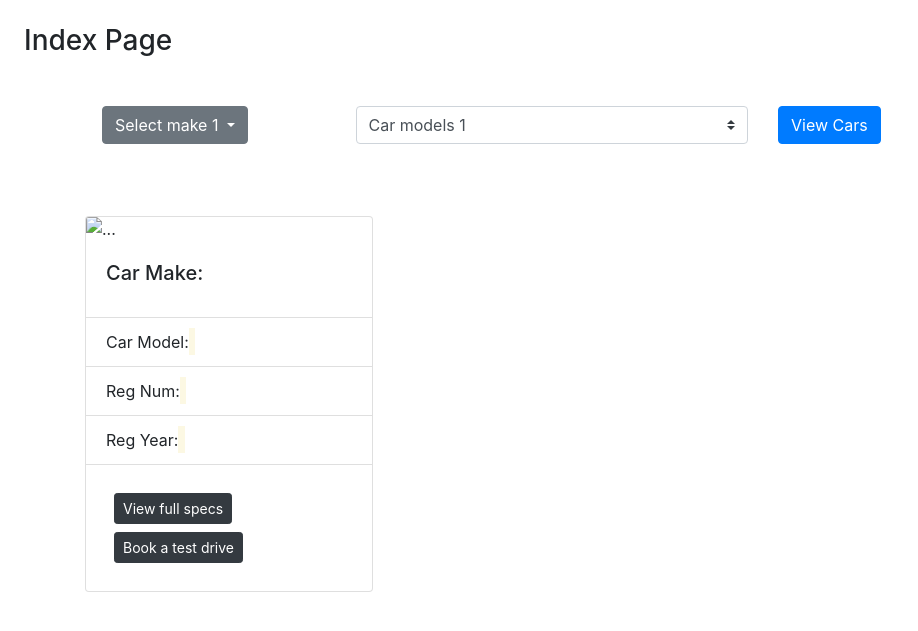
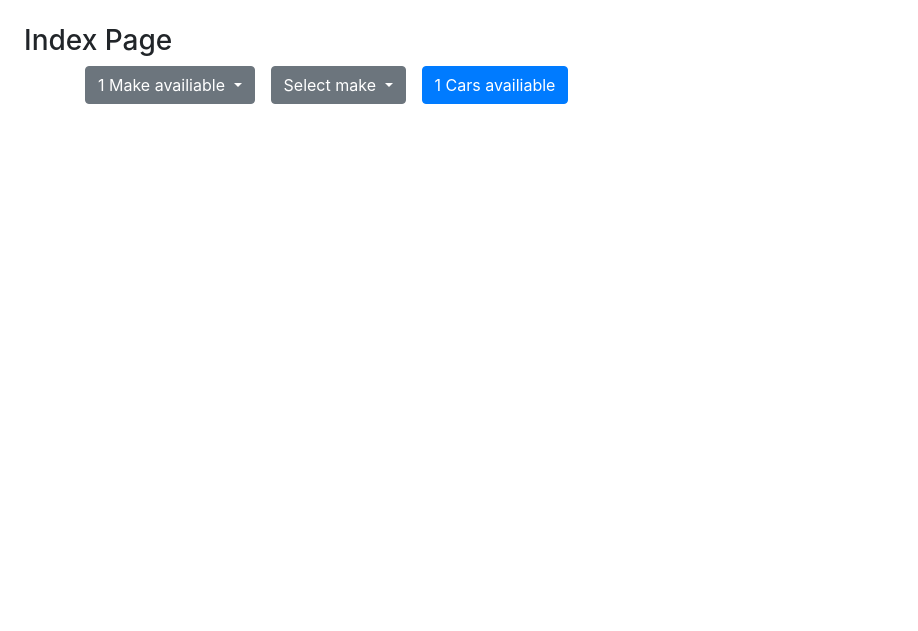
Before and after one commit to ashur-k/CI-MS3-Car-Showroom, a Flask app: page /index in a window 1280 px wide. Shown: the part 56-687 px from the top of the page, without its empty margins (0-918 px from the left). Run offline with Flask 2, Linux system fonts and the light colour scheme; a database or web service that is not in the repository returns one stand-in record (values such as "Sample title"); some libraries are stand-ins or nearby versions.

Commit message:
testing and error handeling admin site and user index and car view logic designed

```diff
--- a/admin/templates/add_car.html
+++ b/admin/templates/add_car.html
@@ -24,7 +24,7 @@
         <a class="nav-link dropdown-toggle" href="#" id="admin_logged_in" role="button" data-toggle="dropdown" aria-haspopup="true" aria-expanded="false">Admin Logged-In
         </a>
         <div class="dropdown-menu" aria-labelledby="navbarDropdown">
-          <a class="dropdown-item" href="">Admin Home Page</a>
+          <a class="dropdown-item" href="{{url_for('admin.admin_homepage')}}">Admin Home Page</a>
           <div class="dropdown-divider"></div>
         <a class="dropdown-item" href="{{url_for('login.signout')}}">Signout</a>
         <div class="dropdown-divider"></div>
--- a/admin/templates/add_new_car.html
+++ b/admin/templates/add_new_car.html
@@ -24,7 +24,7 @@
         <a class="nav-link dropdown-toggle" href="#" id="admin_logged_in" role="button" data-toggle="dropdown" aria-haspopup="true" aria-expanded="false">Admin Logged-In
         </a>
         <div class="dropdown-menu" aria-labelledby="navbarDropdown">
-          <a class="dropdown-item" href="">Admin Home Page</a>
+          <a class="dropdown-item" href="{{url_for('admin.admin_homepage')}}">Admin Home Page</a>
           <div class="dropdown-divider"></div>
         <a class="dropdown-item" href="{{url_for('login.signout')}}">Signout</a>
         <div class="dropdown-divider"></div>
--- a/admin/templates/add_new_car_company.html
+++ b/admin/templates/add_new_car_company.html
@@ -24,7 +24,7 @@
         <a class="nav-link dropdown-toggle" href="#" id="admin_logged_in" role="button" data-toggle="dropdown" aria-haspopup="true" aria-expanded="false">Admin Logged-In
         </a>
         <div class="dropdown-menu" aria-labelledby="navbarDropdown">
-          <a class="dropdown-item" href="">Admin Home Page</a>
+          <a class="dropdown-item" href="{{url_for('admin.admin_homepage')}}">Admin Home Page</a>
           <div class="dropdown-divider"></div>
         <a class="dropdown-item" href="{{url_for('login.signout')}}">Signout</a>
         <div class="dropdown-divider"></div>
--- a/admin/templates/edit_car_make_model.html
+++ b/admin/templates/edit_car_make_model.html
@@ -24,7 +24,7 @@
         <a class="nav-link dropdown-toggle" href="#" id="admin_logged_in" role="button" data-toggle="dropdown" aria-haspopup="true" aria-expanded="false">Admin Logged-In
         </a>
         <div class="dropdown-menu" aria-labelledby="navbarDropdown">
-          <a class="dropdown-item" href="">Admin Home Page</a>
+          <a class="dropdown-item" href="{{url_for('admin.admin_homepage')}}">Admin Home Page</a>
           <div class="dropdown-divider"></div>
         <a class="dropdown-item" href="{{url_for('login.signout')}}">Signout</a>
         <div class="dropdown-divider"></div>
--- a/admin/templates/starter_car_edit.html
+++ b/admin/templates/starter_car_edit.html
@@ -24,7 +24,7 @@
         <a class="nav-link dropdown-toggle" href="#" id="admin_logged_in" role="button" data-toggle="dropdown" aria-haspopup="true" aria-expanded="false">Admin Logged-In
         </a>
         <div class="dropdown-menu" aria-labelledby="navbarDropdown">
-          <a class="dropdown-item" href="">Admin Home Page</a>
+          <a class="dropdown-item" href="{{url_for('admin.admin_homepage')}}">Admin Home Page</a>
           <div class="dropdown-divider"></div>
         <a class="dropdown-item" href="{{url_for('login.signout')}}">Signout</a>
         <div class="dropdown-divider"></div>
--- a/admin/templates/update_car.html
+++ b/admin/templates/update_car.html
@@ -25,7 +25,7 @@
         <a class="nav-link dropdown-toggle" href="#" id="admin_logged_in" role="button" data-toggle="dropdown" aria-haspopup="true" aria-expanded="false">Admin Logged-In
         </a>
         <div class="dropdown-menu" aria-labelledby="navbarDropdown">
-          <a class="dropdown-item" href="">Admin Home Page</a>
+          <a class="dropdown-item" href="{{url_for('admin.admin_homepage')}}">Admin Home Page</a>
           <div class="dropdown-divider"></div>
         <a class="dropdown-item" href="{{url_for('login.signout')}}">Signout</a>
         <div class="dropdown-divider"></div>
--- a/admin/templates/update_car_info.html
+++ b/admin/templates/update_car_info.html
@@ -24,7 +24,7 @@
         <a class="nav-link dropdown-toggle" href="#" id="admin_logged_in" role="button" data-toggle="dropdown" aria-haspopup="true" aria-expanded="false">Admin Logged-In
         </a>
         <div class="dropdown-menu" aria-labelledby="navbarDropdown">
-          <a class="dropdown-item" href="">Admin Home Page</a>
+          <a class="dropdown-item" href="{{url_for('admin.admin_homepage')}}">Admin Home Page</a>
           <div class="dropdown-divider"></div>
         <a class="dropdown-item" href="{{url_for('login.signout')}}">Signout</a>
         <div class="dropdown-divider"></div>
--- a/app.py
+++ b/app.py
@@ -22,270 +22,41 @@ mongo.init_app(app)
 
 # Setting up variables for database collections
 
-cars_make = mongo.db.car_make
+
 cars_model = mongo.db.car_model
 basic_car_info = mongo.db.basic_car_information
 client_info = mongo.db.client_info
 
 
-@app.route('/', defaults={'car_make': None})
-@app.route('//<car_make>', methods=['GET', 'POST'])
-def index(car_make):
-    cars = cars_make.find()
-    #nos_of_cars = cars.count()
-    #print(nos_of_cars)
+@app.route('/index', defaults={'car_make': None, 'car_model': None})
+@app.route('/index/<car_make>/<car_model>', methods=['GET', 'POST'])
+@app.route('/index/<car_make>/', defaults={'car_model': None}, methods=['GET', 'POST'])
+def index(car_make, car_model):
     if car_make:
+        if car_model:
+            total_car_in_models = mongo.db.basic_car_information.find({'car_model': car_model})
+            car_models = cars_model.find({'car_make': car_make})
+            return render_template('index.html', cars=mongo.db.car_make.find(), car_models=cars_model.find({'car_make': car_make}), total_car_in_models=total_car_in_models, car_model=car_model)
+
+        total_car_in_make = mongo.db.basic_car_information.find({'car_make': car_make})
         car_models = cars_model.find({'car_make': car_make})
-        return render_template('index.html', cars=cars, car_models=car_models)
-    return render_template('index.html', cars=cars)
+        return render_template('index.html', cars=mongo.db.car_make.find(), car_models=car_models, total_car_in_make=total_car_in_make, car_make=car_make)
+
+    all_cars = mongo.db.basic_car_information.find()
+    return render_template('index.html', cars=mongo.db.car_make.find(), all_cars=all_cars)
 
 
-@app.route('/user_Car_view')
+@app.route('/user_car_view', methods=['POST', 'GET'])
 def user_car_view():
-    car_models = basic_car_info.find({'car_model': request.form['car_model']})
-    #for car in car_models:
-       # print(car)
-    return 'tehere are cars'
-
-
-# @app.route('/admin/')
-# def admin():
-    # if 'username' not in session:
-        # return redirect(url_for('admin_login'))
-
-    # if 'car_make' in session:
-        # flash('Registration number {} still neede updating'.format(session['reg_num']), 'reg_num')
-        # return render_template('admin.html',
-                               # admin_cars_make=cars_make.find(),
-                               # car_make=session['car_make'],
-                               # car_model=session['car_model'],
-                               # reg_num=session['reg_num'])
-
-    # clients_info = client_info.find()
-    # return render_template('admin.html', admin_cars_make=cars_make.find(), clients_info=clients_info)
-
-
-#@app.route('/add_new_car/<car_make>', methods=['Get', 'POST'])
-#def add_new_car(car_make):
-    #if 'car_make' in session:
-        #flash('Registration number {} still neede updating'.format(session['reg_num']), 'reg_num')
-        #return render_template('admin.html',
-                               #admin_cars_make=cars_make.find(),
-                               #car_make=session['car_make'],
-                               #car_model=session['car_model'],
-                               #reg_num=session['reg_num'])
-
-    #car_models = cars_model.find({'car_make': car_make})
-    #if car_models.count() < 1:
-        #flash(u'Please add models', 'no_model_error')
-        #return redirect(url_for('add_car_company'))
-    #return render_template('add_car.html', car_make=car_make, admin_cars_make=cars_make.find(),
-                           #car_models=car_models)
-
-
-#@app.route('/reg_verification/<car_make>', methods=['POST', 'GET'])
-#def reg_verification(car_make):
-    #existing_registration = \
-        #basic_car_info.find_one({'reg_num': request.form['reg_num']})
-    #if existing_registration:
-        #flash(u'Registration number already exist', 'error')
-        #return redirect(url_for('add_new_car',
-                        #car_make=car_make))
-    #else:
-        #session['car_make'] = car_make
-        #session['car_model'] = request.form['car_model']
-        #session['reg_num'] = request.form['reg_num']
-        #return redirect(url_for('add_car_details',
-                        #car_make=session['car_make'],
-                        #car_model=session['car_model'],
-                        #reg_num=session['reg_num']))
-
-
-#@app.route('/add_car_details/<car_make>/<car_model>/<reg_num>',
-           #methods=['Get', 'POST'])
-#def add_car_details(car_make, car_model, reg_num):
-    #car_makers = cars_make.find_one({'car_make': session['car_make']})
-    #return render_template('add_new_car.html', car_makers=car_makers,
-                           #car_model=car_model, reg_num=reg_num,
-                           #admin_cars_make=cars_make.find())
-
-
-#@app.route('/add_car', methods=['POST', 'GET'])
-#def add_car():
-    #existing_registration = \
-        #basic_car_info.find_one({'reg_num': request.form['reg_num']})
-    #if existing_registration:
-        #flash('Car already updated to registration number. {}.'.format(
-            #request.form['reg_num']))
-        #return redirect(url_for('add_car_details',
-                        #car_make=session['car_make'],
-                        #car_model=session['car_model'],
-                        #reg_num=session['reg_num']))
-
-    #if existing_registration is None:
-        #add_car = mongo.db.basic_car_information
-        #add_car.insert_one(request.form.to_dict())
-        #session.clear()
-        #flash('Thanks, car added to registration number {}.'.format(
-            #request.form['reg_num']))
-        #return redirect(url_for('admin'))
-
-
-#@app.route('/add_car_company')
-#def add_car_company():
-    #car_makers = cars_make.find()
-    #car_make = cars_make.find()
-    #return render_template('add_new_car_company.html', admin_cars_make=cars_make.find(),
-                           #car_makers=car_makers, car_make=car_make)
-
-
-#@app.route('/add_company', methods=['POST', 'GET'])
-#def add_company():
-    #if request.method == 'POST':
-        #existing_company = \
-           #cars_make.find_one({'car_make': request.form['car_make']})
-
-        #if existing_company is None:
-            #cars_make.insert_one(request.form.to_dict())
-            #flash(u'Thanks, {} car make is successfully added.'.format(
-                #request.form['car_make']), 'make_error')
-            #return redirect(url_for('add_car_company'))
-        #flash(u'We already have dealership in database', 'make_error')
-    #return redirect(url_for('add_car_company'))
-
-
-#@app.route('/add_model', methods=['POST', 'GET'])
-#def add_model():
-    #if request.method == 'POST':
-        #existing_model = \
-            #cars_model.find_one({'car_model': request.form['car_model']})
-
-        #if existing_model is None:
-            #cars_model.insert_one(request.form.to_dict())
-            #flash(u'Thanks, {} car model is successfully added.'.format(
-                #request.form['car_model']), 'model_error')
-            #return redirect(url_for('add_new_car', car_make=request.form['car_make']))
-        #flash(u'We already have model in database', 'model_error')
-    #return redirect(url_for('add_new_car'))
-
-
-#@app.route('/search', methods=['POST', 'GET'])
-#def search():
-    #registration_num_search = \
-        #basic_car_info.find_one({'reg_num': request.form['search']})
-    #car_make_search = \
-        #cars_make.find_one({'car_make': request.form['search']})
-    #car_model_search = \
-        #cars_model.find_one({'car_model': request.form['search']})
-
-    #if registration_num_search:
-       #return render_template('make_search.html',
-                              # reg_results=registration_num_search)
-    #elif car_make_search:
-        #available_car_makes = \
-            #basic_car_info.find({'car_make': request.form['search']})
-        #if available_car_makes.count() > 0:
-            #return render_template('make_search.html',
-                                   # admin_cars_make=cars_make.find(),
-                                   #car_make_search=car_make_search,
-                                   #car_make_results=available_car_makes)
-       # else:
-            #flash('No results found in car make')
-            #return render_template('make_search.html',
-                                #admin_cars_make=cars_make.find(),
-                                   #car_make_search=car_make_search)
-    #elif car_model_search:
-       # available_car_models = \
-           # basic_car_info.find({'car_model': request.form['search']})
-
-       # if available_car_models.count() > 0:
-            #flash('{} Results found in {}.'.format(
-              #  available_car_models.count(),
-                #  request.form['search']))
-            #return render_template('make_search.html', admin_cars_make=cars_make.find(),
-                                   # car_model_search=car_model_search,
-                                  # model_results=available_car_models)
-       # else:
-          #  flash('{} Results found in {}.'.format(
-              #  available_car_models.count(),
-              #    request.form['search']))
-           # return render_template('make_search.html', admin_cars_make=cars_make.find(),
-                               #    car_model_search=car_model_search)
-
-   # return render_template('make_search.html', admin_cars_make=cars_make.find())
-
-
-#@app.route('/update_car_info', methods=['POST', 'GET'])
-#def update_car_info():
-    #return render_template('update_car_info.html', admin_cars_make=cars_make.find())
-
-
-#@app.route('/update_options', methods=['POST', 'GET'])
-#def update_options():
-    #if 'reg_num' in session:
-        #new_reg_num = session['new_reg_num']
-        #car_make_results = cars_make.find()
-        #car_coll = basic_car_info.find_one({'reg_num': session['reg_num']})
-        #return render_template('starter_car_edit.html', car_coll=car_coll, car_make_results=car_make_results, new_reg_num=new_reg_num, admin_cars_make=cars_make.find())
-
-    #reg_num = request.form['reg_num']
-
-    #car_coll = basic_car_info.find_one({'reg_num': reg_num})
-    #if car_coll:
-        #car_make_results = cars_make.find()
-        #return render_template('starter_car_edit.html', car_coll=car_coll, car_make_results=car_make_results, admin_cars_make=cars_make.find())
-    #else:
-        #flash('Sorry, There is no car in database with this registration number {}.'.format(reg_num))
-        #return redirect(url_for('update_car_info'))
-
-
-#@app.route('/car_update_page', methods=['GET', 'POST'])
-#def car_update_page():
-    #old_reg_num = request.form['old_reg_num']
-    #new_reg_num = request.form['reg_num']
-    #car_make = request.form['car_make']
-    #session['reg_num'] = old_reg_num
-    #session['new_reg_num'] = new_reg_num
-
-    #if new_reg_num != old_reg_num:
-        #existing_registration = \
-        #basic_car_info.find_one({'reg_num': new_reg_num})
-        #if existing_registration:
-            #flash('{} registraion number is already in database.'.format(new_reg_num))
-            #return redirect(url_for('update_options'))
-
-    #car_make = request.form['car_make']
-    #coll_Id = request.form['hiddenCarId']
-    #car_make_results = cars_make.find_one({'car_make': car_make})
-    #car_model_results = cars_model.find({'car_make': car_make})
-    #car_coll = basic_car_info.find_one({'_id': ObjectId(coll_Id)})
-    #session.pop('reg_num', None)
-    #session.pop('new_reg_num', None)
-    #return render_template('update_car.html', car_make =car_make_results ,car_model_results=car_model_results, car_coll=car_coll, new_reg_num=new_reg_num)
-
-
-#@app.route('/update_info_db/<car_id>', methods=['POST', 'GET'])
-#def update_info_db(car_id):
-    ##session.clear()
-
-    #basic_car_info.update({'_id': ObjectId(car_id)},
-                          #request.form.to_dict())
-    #flash('Car details are successfully updated to registration number {}.'.format(request.form['reg_num']))
-    #return redirect(url_for('admin.update_car_info'))
-
-
-#@app.route('/delete_car/<car_id>/<reg_num>', methods=['POST', 'GET'])
-#def delete_car(car_id, reg_num):
-    #basic_car_info.remove({'_id': ObjectId(car_id)})
-    #session.clear()
-    #flash('{} Registraion number is deleted succesfully'.format(reg_num))
-    #return redirect(url_for('update_car_info'))
-
-
-#@app.route('/view/<car_id>/')
-#def view(car_id):
-    #car_info = basic_car_info.find_one({'_id': ObjectId(car_id)})
-    #return render_template('view_car.html', admin_cars_make=cars_make.find(), car_info=car_info)
+    if request.form['car_model']:
+        print(request.form['car_model'])
+        availiable_cars_in_model = mongo.db.basic_car_information.find({'car_model': request.form['car_model']})
+        return render_template('user_car_view.html', availiable_cars_in_model=availiable_cars_in_model)
+    if request.form['car_make']:
+        print(request.form['car_make'])
+        availiable_cars_in_make = mongo.db.basic_car_information.find({'car_make': request.form['car_make']})
+        return render_template('user_car_view.html', availiable_cars_in_make=availiable_cars_in_make)
+    return 'code is in development'
 
 
 if __name__ == '__main__':
--- a/login/login.py
+++ b/login/login.py
@@ -46,7 +46,7 @@ def register():
             return redirect(url_for('login.register'))
 
         flash('User name already exist')
-    return render_template('register_user.html')
+    return render_template('register_user.html', admin_cars_make=mongo.db.car_make.find())
 
 
 @login.route('/signout')
--- a/templates/index.html
+++ b/templates/index.html
@@ -1,84 +1,72 @@
 {% extends 'base.html' %}
-  {% block admin_content %}
 
-
-
-
-{%endblock%}
 {% block content %}
 <h3 class="mt-4 ml-4">Index Page</h3>
+<div class="container">
+<div class="form-inline" action="" method="">
+  <div class="form-group mb-2">
 
-
-<div class="container m-4">
-<form action="{{ url_for('user_car_view') }}" method="POST">
-<div class="row m-5">
-<div class="col-md-3"><div class="dropdown">
+    <div class="dropdown">
 
   <button class="btn btn-secondary dropdown-toggle" type="button" id="dropdownMenuButton" data-toggle="dropdown" aria-haspopup="true" aria-expanded="false">
-    Select make {{cars.count()}}
+    {{cars.count()}} Make availiable
   </button>
   <div class="dropdown-menu" aria-labelledby="dropdownMenuButton">
   {% for car in cars %}
     <a class="dropdown-item" href="{{url_for('index', car_make=car.car_make)}}">{{ car.car_make }}</a>
+    <input type="hidden" name="car_make" value="{{ car.car_make }}">
     {% endfor %}
   </div>
-</div></div>
+</div>
+  </div>
+  <div class="form-group mx-sm-3 mb-2">
+    <div class="dropdown">
 
-<div class="col-md-5">
-<select name="car_model" class="custom-select">
- {% if car_models %}
-  <option selected>Car models {{car_models.count()}}</option>
-  {% for models in car_models %}
-  <option value="{{models.car_model}}">{{models.car_model}}</option>
-  {% endfor %}
+  <button class="btn btn-secondary dropdown-toggle" type="button" id="dropdownCarModelMenu" data-toggle="dropdown" aria-haspopup="true" aria-expanded="false">
+   {% if car_models %}
+    {{car_models.count()}} Models availiable
+    {%else%}
+    Select make
+    {% endif %}
+  </button>
+  <div class="dropdown-menu" aria-labelledby="dropdownMenuButton">
+    {% for models in car_models %}
 
-{% endif %}
-</select>
+    <a class="dropdown-item" href="{{url_for('index', car_make=models.car_make, car_model=models.car_model)}}">{{ models.car_model }}</a>
+
+
+    {% endfor %}
+  </div>
 </div>
 
-<div class="col-md-4">
-<button type="submit" class="btn btn-primary">View Cars</button>
+  </div>
+  {% if total_car_in_make %}
+   {% if total_car_in_make.count() > 0 %}
+    <form id="carMakeForm" name="carMakeForm" action="{{ url_for('user_car_view') }}" method="POST">
+        <input type="hidden" name="car_make" value="{{ car_make }}" placeholder="{{ car_make }}">
+        <input type="hidden" name="car_model" value="">
+        <button type="submit" name="carMakeForm" class="btn btn-primary mb-2">{{total_car_in_make.count()}} Cars availiable in {{ car_make }}</button>
+   </form>
+     {% else %}
+      <button type="submit"  class="btn btn-primary mb-2">{{total_car_in_make.count()}} Cars availiable in {{ car_make }}</button>
+
+      {% endif %}
+  {% endif %}
+ {% if total_car_in_models  %}
+ {% if total_car_in_models.count() > 0 %}
+    <form  action="{{ url_for('user_car_view') }}" method="POST">
+        <input type="hidden" name="car_model" value="{{ car_model }}">
+        <button type="submit"  class="btn btn-primary mb-2">{{ total_car_in_models.count() }} Cars availiable in {{ car_model }}</button>
+    </form>
+    {% else %}
+     <button type="submit" class="btn btn-primary mb-2">{{ total_car_in_models.count() }} Cars availiable in {{ car_model }}</button>
+    {% endif %}
+     {% endif %}
+      {% if all_cars  %}
+       <button type="submit" class="btn btn-primary mb-2">{{ all_cars.count() }} Cars availiable</button>
+       {% endif %}
+
+
 </div>
 
-</div>
-</form>
-</div>
-
-
-<div class="container">
-<div class="row">
-<div class="col-md-6 mt-4">
-<div class="card" style="width: 18rem;">
-  <img src="" class="card-img-top" alt="...">
-  <div class="card-body">
-    <h5 class="card-title">Car Make:</h5>
-  </div>
-  <ul class="list-group list-group-flush">
-    <li class="list-group-item">Car Model:<strong><mark></mark></strong></li>
-    <li class="list-group-item">Reg Num: <strong><mark></mark></strong></li>
-    <li class="list-group-item">Reg Year:<strong><mark></mark></strong></li>
-  </ul>
-  <div class="card-body">
-  <div class="row">
- <form action="{{url_for('update_options')}}" method="POST" name="make_search_form">
-  <input type="hidden" name="car_make" value="">
-  <input type="hidden" name="car_model" value="">
-  <input type="hidden"  name="reg_num" value="">
-   <div class="col-md-12 m-2">
-       <a href="" class="btn btn-sm btn-dark">View full specs</a>
-       </div>
-    <div class="col-md-12 m-2">
-    <button class="btn btn-dark btn-sm" type="submit">Book a test drive</button>
-    </div>
-
-  </form>
-
-
-  </div>
-  </div>
-</div>
-    </div>
-</div>
-
-</div>
 {%endblock%}
```
Also changed, not shown: admin/admin.py (+18 -10 lines), admin/templates/admin.html (+10 -4 lines), admin/templates/make_search.html (+7 -7 lines), admin/templates/view_car.html (+2 -30 lines), login/templates/register_user.html (+7 -3 lines), templates/user_car_view.html (added, +95 -0 lines).
